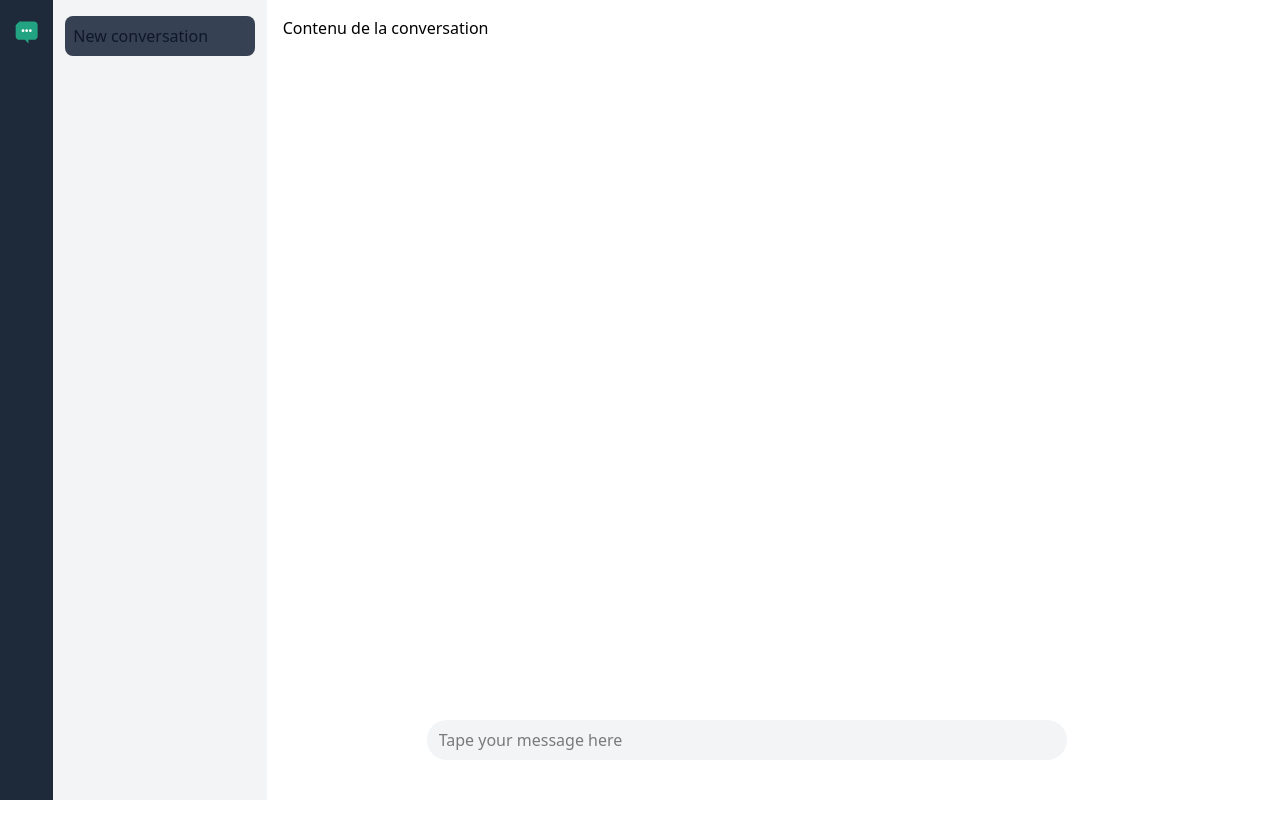
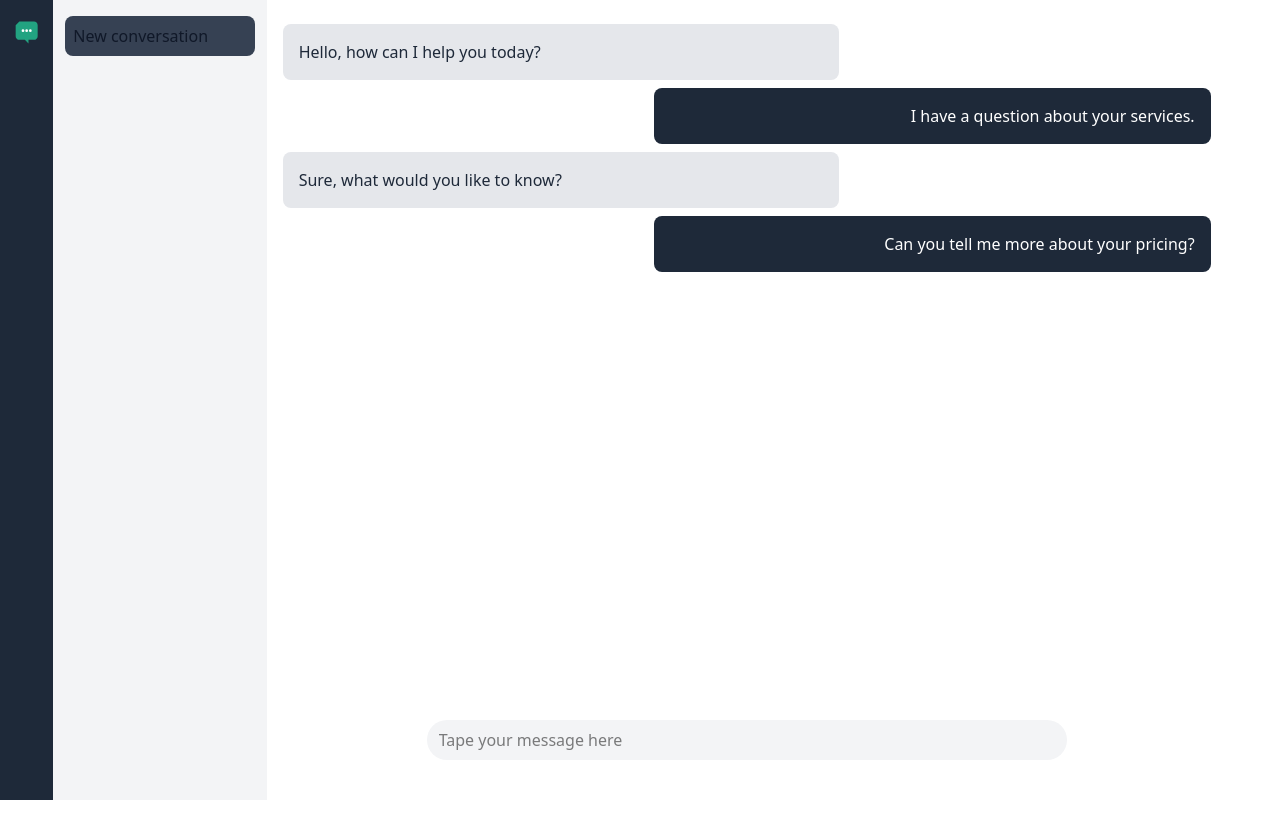
Before and after one commit to tdumele/prompt-ui, a React (Vite) app: page / in a window 1280 px wide. Built offline with nearby package versions, Linux system fonts and the light colour scheme.

Commit message:
:sparkles: adding fake messages

```diff
--- a/src/components/Chat/Chat.tsx
+++ b/src/components/Chat/Chat.tsx
@@ -1,8 +1,27 @@
 export const Chat = () => {
+
+    const messages = [
+        { id: 1, bot: true , text: "Hello, how can I help you today?" },
+        { id: 2, text: "I have a question about your services." },
+        { id: 3, bot: true, text: "Sure, what would you like to know?" },
+        { id: 4, text: "Can you tell me more about your pricing?" }];
+
     return (
         <div className="flex flex-col h-screen">
             <div>
-                Contenu de la conversation
+                {
+                    messages.map((message) => {
+                        return message.bot ?
+
+                                <div key={message.id} className="p-4 bg-gray-200 my-2 rounded-lg w-3/5">
+                                    <p className="text-gray-800">{message.text}</p>
+                                </div>
+                            :
+                                <div key={message.id} className="p-4 bg-gray-800 my-2 rounded-lg w-3/5 ml-auto text-right">
+                                    <p className="text-white">{message.text}</p>
+                                </div>
+                    })
+                }
             </div>
             <footer className="flex justify-center items-center">
                 <input className="flex flex-col justify-center items-center bg-gray-100 active:border active:border-red-400 fixed bottom-10 w-1/2 h-10 rounded-full pl-3" type="text" placeholder="Tape your message here"/>
```
